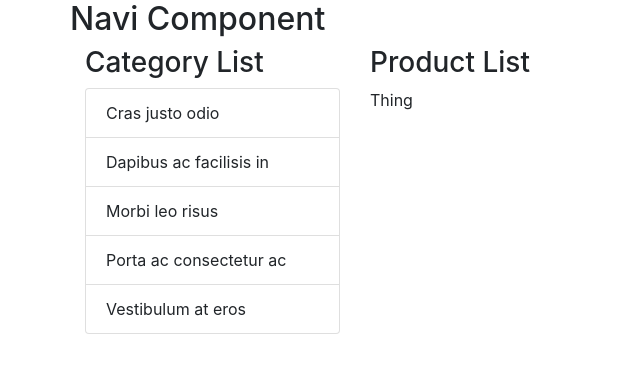
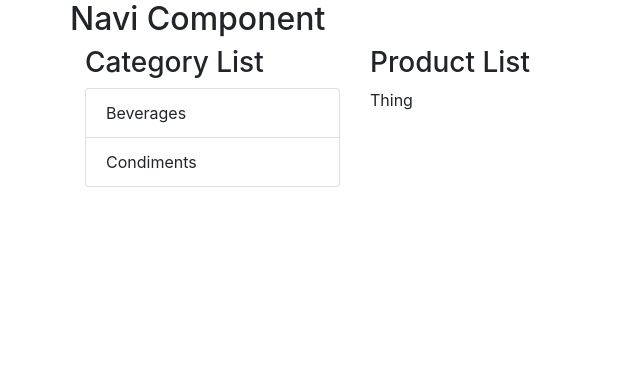
Before and after one commit to IbrahimSerhat/react-example, a React (Create React App) app: page / in a window 1280 px wide. Shown: the top 370 px of the page, without its empty margins (0-640 px from the left). Built offline with nearby package versions, Linux system fonts and the light colour scheme.

Commit message:
working with states

```diff
--- a/src/CategoryList.js
+++ b/src/CategoryList.js
@@ -2,16 +2,22 @@ import React, { Component } from "react";
 import { ListGroup, ListGroupItem } from "reactstrap";
 
 export default class CategoryList extends Component {
+  state = {
+    categories: [
+      { categoryId: 1, categoryName: "Beverages" },
+      { categoryId: 2, categoryName: "Condiments" },
+    ],
+  };
   render() {
     return (
       <div>
         <h3>{this.props.info.title}</h3>
         <ListGroup>
-          <ListGroupItem>Cras justo odio</ListGroupItem>
-          <ListGroupItem>Dapibus ac facilisis in</ListGroupItem>
-          <ListGroupItem>Morbi leo risus</ListGroupItem>
-          <ListGroupItem>Porta ac consectetur ac</ListGroupItem>
-          <ListGroupItem>Vestibulum at eros</ListGroupItem>
+          {this.state.categories.map((item) => (
+            <ListGroupItem key={item.categoryId}>
+              {item.categoryName}
+            </ListGroupItem>
+          ))}
         </ListGroup>
       </div>
     );
```
